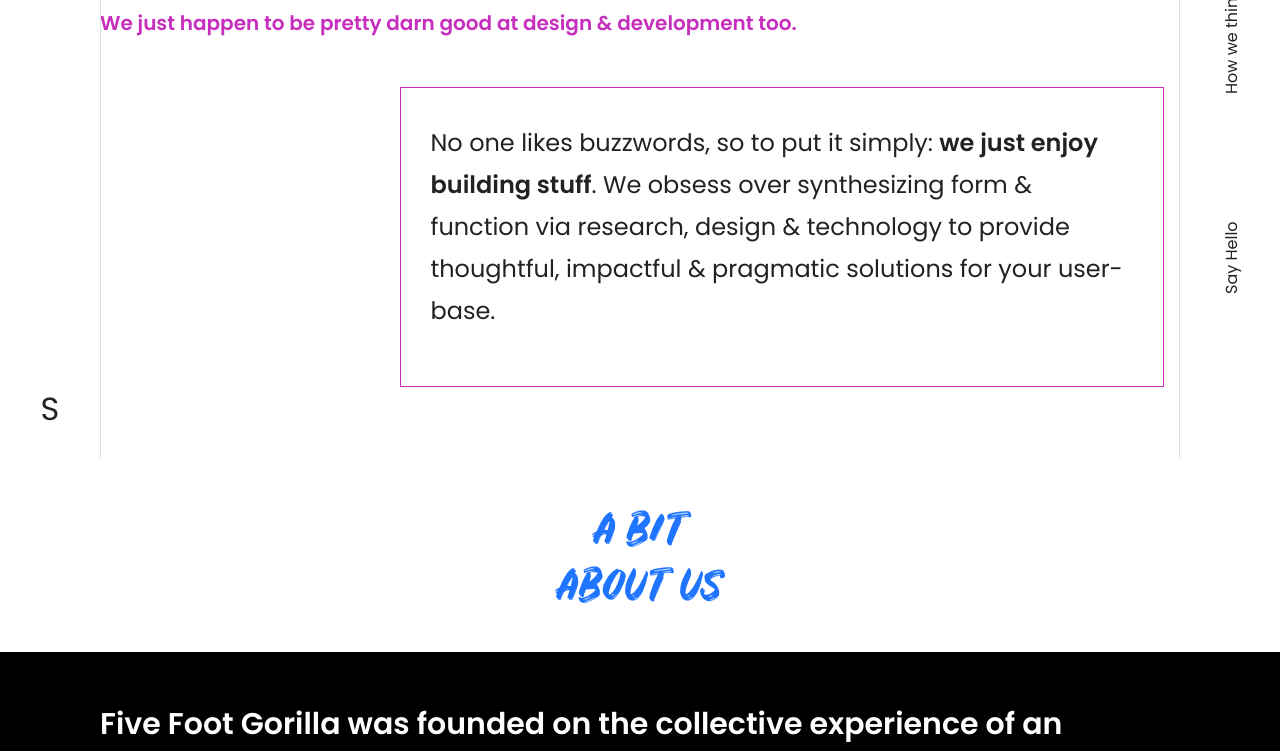
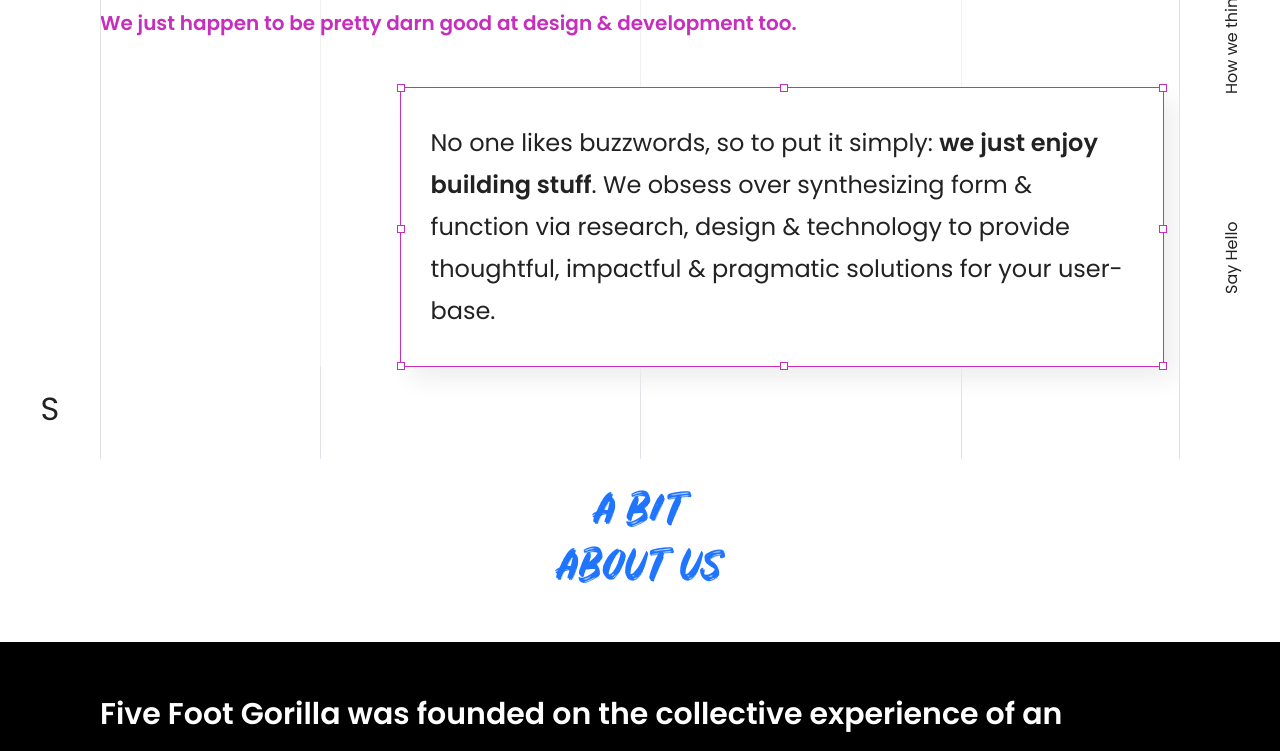
Before and after one commit to joe-bader/5footgorilla.com, a plain HTML site: page index.html in a window 1280 px wide. Shown: the part 341-1092 px from the top of the page. Drawn offline with nearby package versions, Linux system fonts and the light colour scheme; a web font is replaced by a local one.

Commit message:
resize boxes and background lines

```diff
--- a/css/main.css
+++ b/css/main.css
@@ -167,10 +167,37 @@ main {
     padding: 0 50px;
 }
 
+main:before {
+    content:"";
+    position: fixed;
+    z-index: -1;
+    top: 0;
+    left: calc(50% - 25vw);
+    border-left: 1px solid #DFE1E6;
+    border-right: 1px solid #DFE1E6;
+    height: 100vh;
+    width: 50vw;
+}
+
+main:after {
+    content:"";
+    position: fixed;
+    z-index: -1;
+    top: 0;
+    left: 50%;
+    border-left: 1px solid #DFE1E6;
+    height: 100vh;
+}
+
 main .tagline {
     text-align: center;
     font-size: 14px;
 
+}
+
+section,
+main h2 {
+    background-color: rgba(255, 255, 255, 0.5);
 }
 
 .hero-heading {
@@ -193,15 +220,82 @@ main .tagline {
 }
 
 .handle-box {
-    width: 702px;
+    width: max-content;
     border: 1px solid #C62EBD;
-    padding: 10px 30px 30px 30px;
+    padding: 10px 30px;
     font-size: 24px;
     line-height: 42px;
+    margin-left: auto;
+    margin-right: auto;
+    margin-top: 80px;
+    position: relative;
+    background-color: white;
+    -webkit-box-shadow: 10px 12px 24px 0px rgba(237,237,237,1);
+    -moz-box-shadow: 10px 12px 24px 0px rgba(237,237,237,1);
+    box-shadow: 10px 12px 24px 0px rgba(237,237,237,1);
+
+}
+
+.handle {
+    width: 6px;
+    height: 6px;
+    border: 1px solid #C62EBD;
+    background: white;
+    position: absolute;
+}
+
+.handle-n {
+    top: -4px;
+    left: calc(50% - 2px);
+}
+
+.handle-ne {
+    top: -4px;
+    right: -4px;
+}
+
+.handle-e {
+    top: calc(50% - 2px);
+    right: -4px;
+}
+
+.handle-se {
+    bottom: -4px;
+    right: -4px;
+}
+
+.handle-s {
+    bottom: -4px;
+    left: calc(50% - 2px);
+}
+
+.handle-sw {
+    bottom: -4px;
+    left: -4px;
+}
+
+.handle-w {
+    left: -4px;
+    top: calc(50% - 2px);
+}
+
+.handle-nw {
+    top: -4px;
+    left: -4px;
+}
+
+.content .handle-box h2 {
+    margin: 10px 0;
+    font-family: 'Poppins', sans-serif;
+    color: black;
+    font-weight: 700;
+    font-size: 40px;
 }
 
 .hero .handle-box {
     margin-left: -240px;
+    margin-top: 0;
+    width: 702px;
 }
 
 .content-dark {
@@ -231,7 +325,8 @@ main .tagline {
     font-weight: normal;
     text-align: center;
     font-size: 40px;
-    margin-top: 120px;
+    margin-top: 110px;
+    padding: 10px;
 }
 
 footer h2,
--- a/index.html
+++ b/index.html
@@ -49,9 +49,17 @@
 
                 <div class="handle-box-container">
                     <article class="handle-box">
-                            <p>No one likes buzzwords, so to put it simply: <strong>we just enjoy building stuff</strong>. We obsess over
-                            synthesizing form & function via research, design & technology to provide thoughtful,
-                            impactful & pragmatic solutions for your user-base.</p>
+                        <div class="handle handle-n"></div>
+                        <div class="handle handle-ne"></div>
+                        <div class="handle handle-e"></div>
+                        <div class="handle handle-se"></div>
+                        <div class="handle handle-s"></div>
+                        <div class="handle handle-sw"></div>
+                        <div class="handle handle-w"></div>
+                        <div class="handle handle-nw"></div>
+                        <p>No one likes buzzwords, so to put it simply: <strong>we just enjoy building stuff</strong>. We obsess over
+                        synthesizing form & function via research, design & technology to provide thoughtful,
+                        impactful & pragmatic solutions for your user-base.</p>
                     </article>
                 </div>
             </section>
@@ -77,6 +85,14 @@
                     <h2>EXPERIENCE<br>POINTS</h2>
                 </header>
                 <section class="handle-box centered">
+                    <div class="handle handle-n"></div>
+                    <div class="handle handle-ne"></div>
+                    <div class="handle handle-e"></div>
+                    <div class="handle handle-se"></div>
+                    <div class="handle handle-s"></div>
+                    <div class="handle handle-sw"></div>
+                    <div class="handle handle-w"></div>
+                    <div class="handle handle-nw"></div>
                     <h2>Who we've worked with</h2>
                 </section>
                 <section class="two-column">
```
